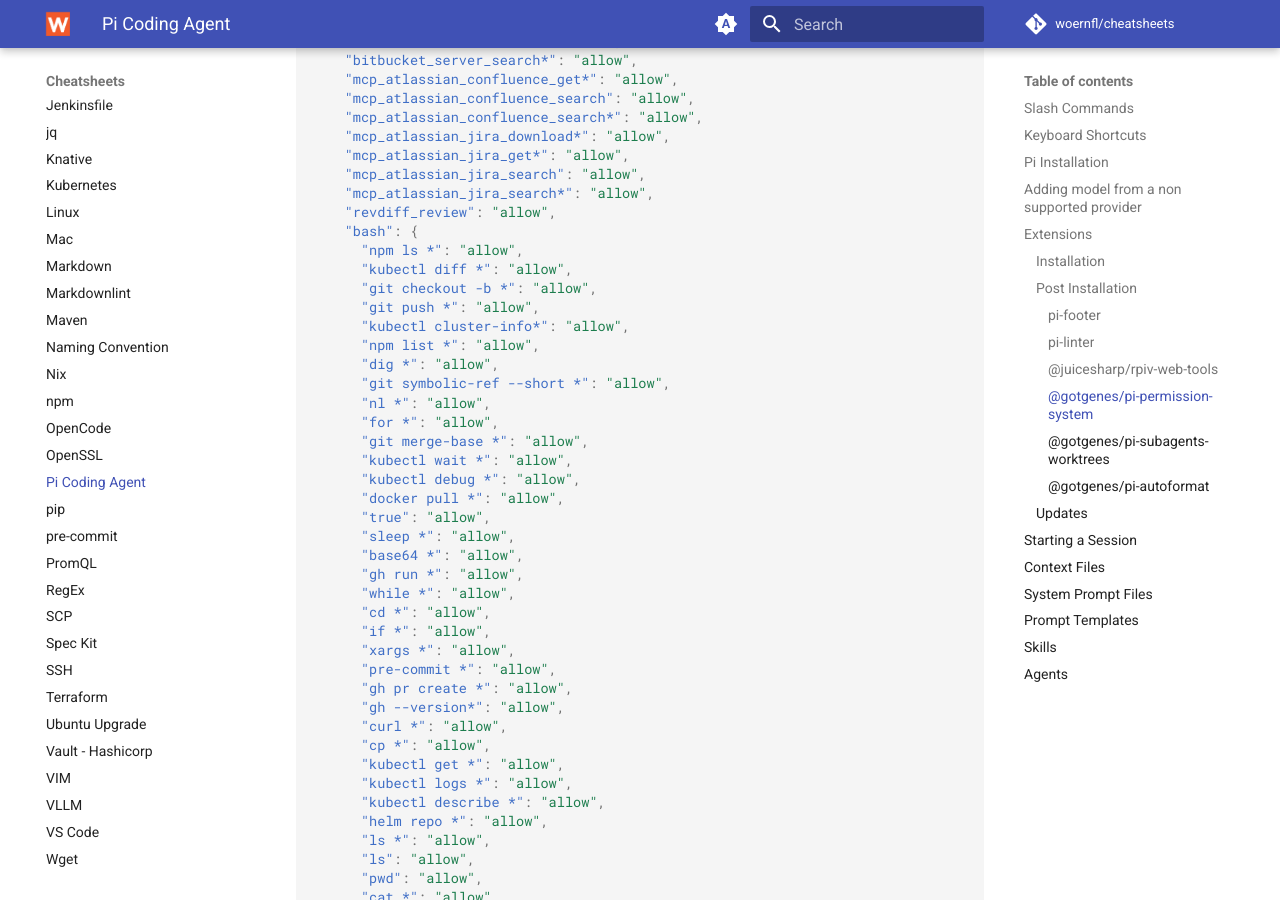
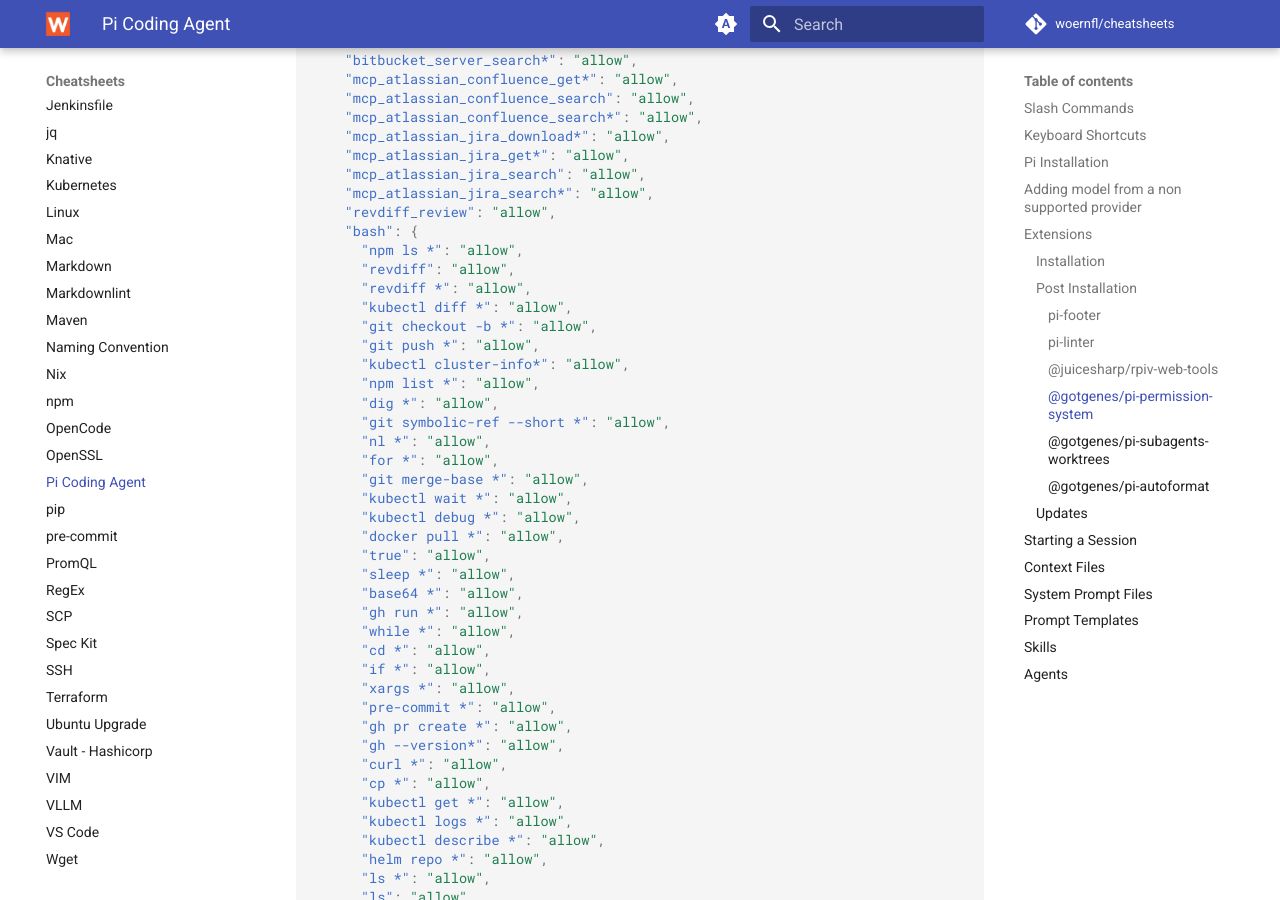
Before and after one commit to woernfl/cheatsheets, an MkDocs documentation site: the page built from docs/pi.md, in a window 1280 px wide and 900 px high, scrolled down 7580 px. Built offline with MkDocs 1.6.1 and Material for MkDocs 9.7.7, drawn with Linux system fonts in a browser that asks for light colours; comment, search, counter and statistics services are not loaded.

Commit message:
Add revdiff permission to bash section (#480)
* Add revdiff permission to bash section

* Allow 'revdiff *' command in bash section

```diff
--- a/docs/pi.md
+++ b/docs/pi.md
@@ -360,6 +360,8 @@ File to modify: `~/.pi/agent/extensions/pi-permission-system/config.json`:
     "revdiff_review": "allow",
     "bash": {
       "npm ls *": "allow",
+      "revdiff": "allow",
+      "revdiff *": "allow",
       "kubectl diff *": "allow",
       "git checkout -b *": "allow",
       "git push *": "allow",
```
